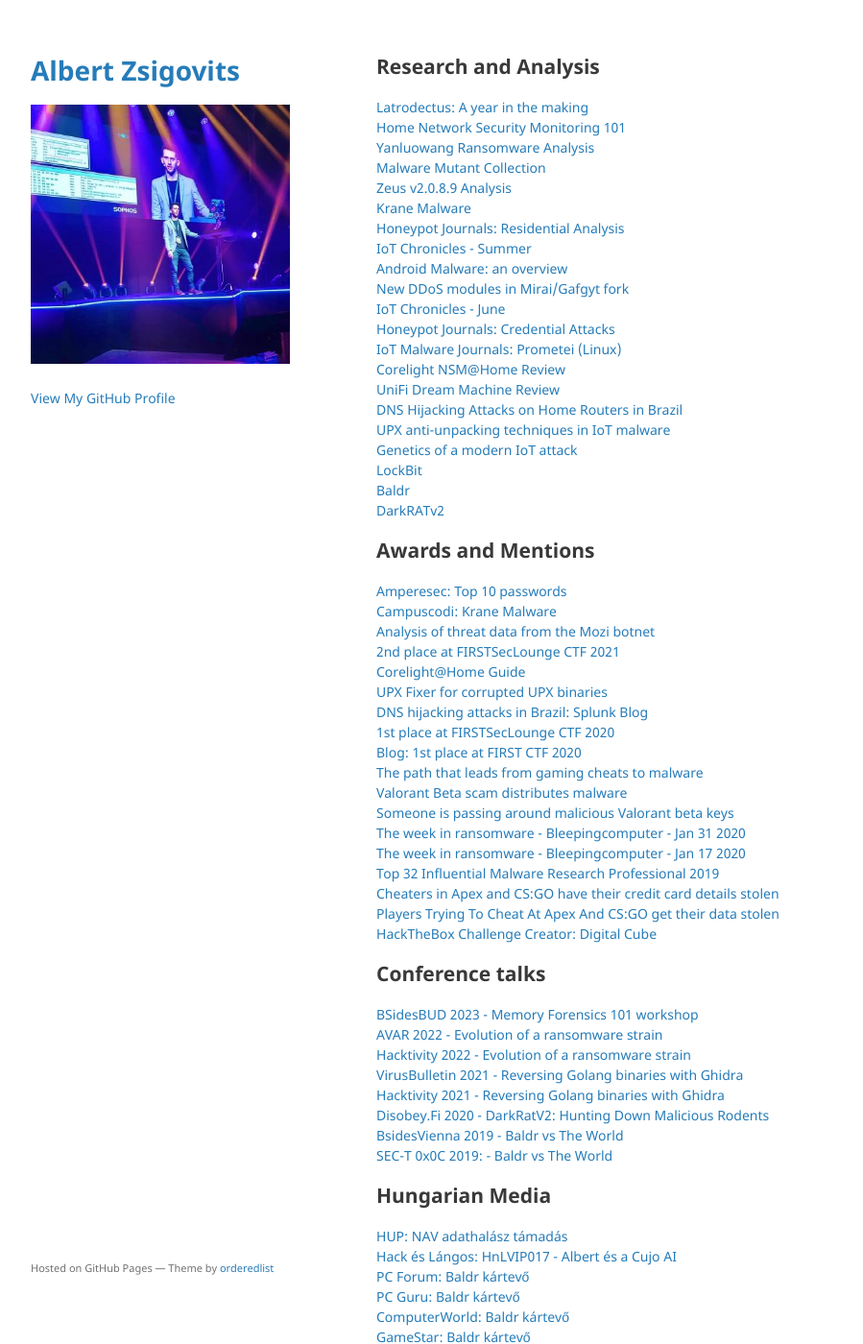
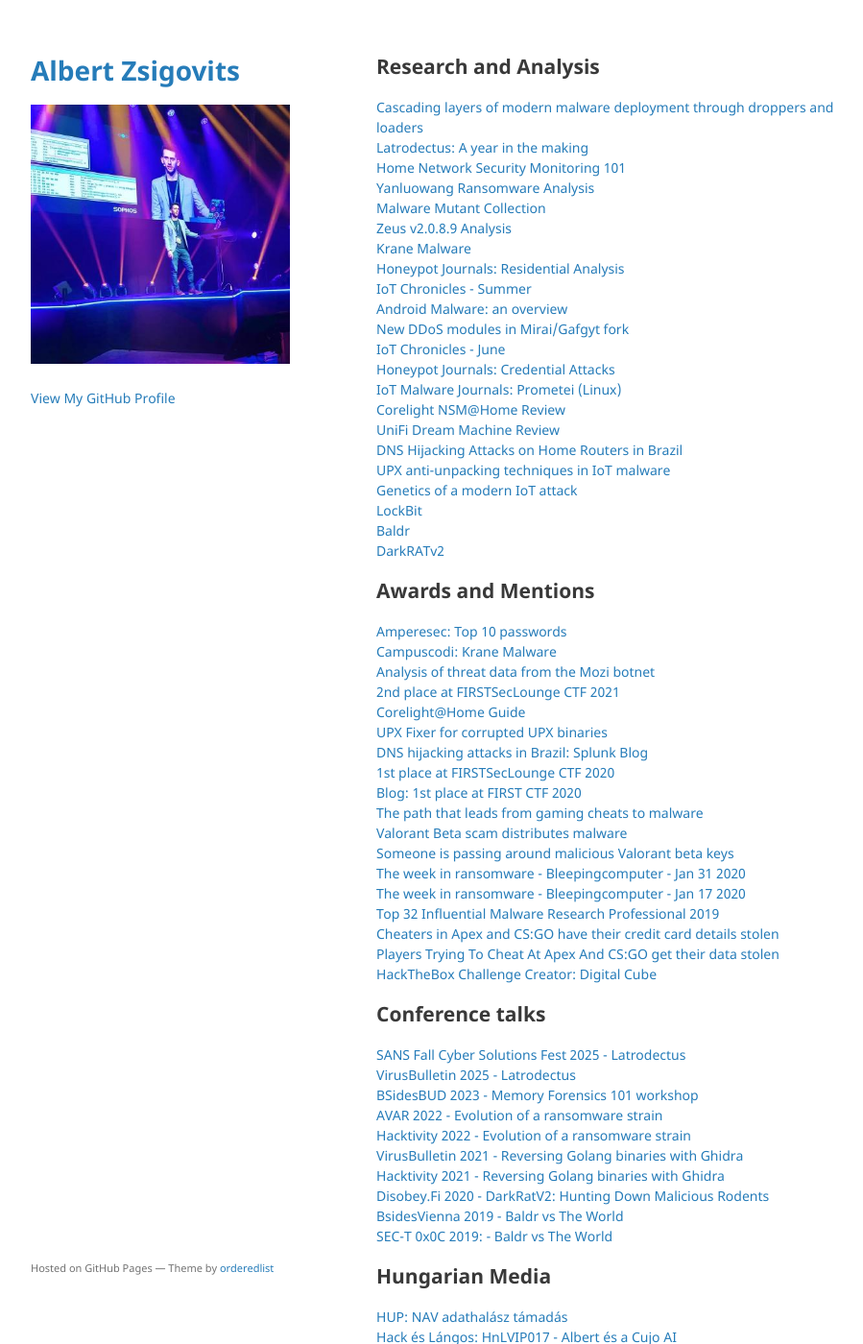
Before and after one commit to albertzsigovits/albertzsigovits.github.io, a Jekyll site: the page built from index.md, in a window 1280 px wide and 1400 px high. Shown: the whole window at 96% size, without its empty margins (178-1077 px from the left). Built offline with Jekyll 4.4.1, drawn with Linux system fonts in a browser that asks for light colours; the repository's description, which GitHub fills in, is left out; our own code applies the rules of GitHub Pages for plain Markdown files.

Commit message:
Update index.md

```diff
--- a/index.md
+++ b/index.md
@@ -3,6 +3,7 @@
 ---
 ## Research and Analysis
 
+[Cascading layers of modern malware deployment through droppers and loaders](https://x.com/vmray/status/1978805741302481197)
 [Latrodectus: A year in the making](https://www.vmray.com/latrodectus-a-year-in-the-making/)
 [Home Network Security Monitoring 101](https://www.linkedin.com/pulse/home-network-security-monitoring-101-albert-zsigovits)
 [Yanluowang Ransomware Analysis](https://github.com/albertzsigovits/malware-notes/tree/master/Ransomware-Windows-Yanluowang)
@@ -48,6 +49,8 @@
 
 ## Conference talks
 
+[SANS Fall Cyber Solutions Fest 2025 - Latrodectus](https://www.sans.org/webcasts/fall-cyber-solutions-fest-2025-threat-track)
+[VirusBulletin 2025 - Latrodectus](https://www.virusbulletin.com/conference/vb2025/abstracts/arachnid-alert-latrodectus-loader-crawls-through-defences/)
 [BSidesBUD 2023 - Memory Forensics 101 workshop](https://2023.bsidesbud.com/schedule/)
 [AVAR 2022 - Evolution of a ransomware strain](https://aavar.org/cybersecurity-conference/index.php/from-red-to-black-and-beyond-evolution-of-a-ransomware-strain/)
 [Hacktivity 2022 - Evolution of a ransomware strain](https://www.youtube.com/watch?v=lOvXHkcd7vE)
```
